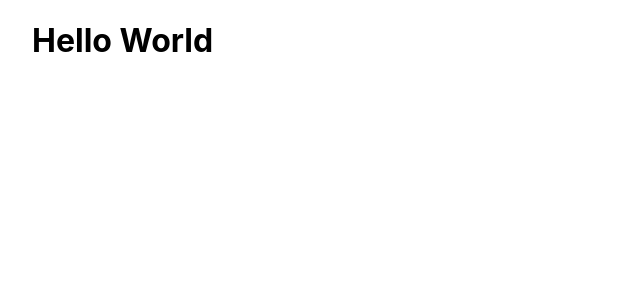
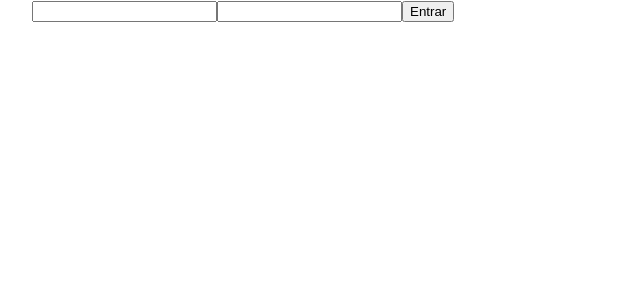
Before and after one commit to thiagosawada/nextauth, a Next.js app: page / in a window 1280 px wide. Shown: the top 300 px of the page, without its empty margins (0-640 px from the left). Built offline with nearby package versions, Linux system fonts and the light colour scheme.

Commit message:
Create form

```diff
--- a/pages/index.tsx
+++ b/pages/index.tsx
@@ -1,9 +1,23 @@
+import { FormEvent, useState } from 'react'
 import styles from '../styles/Home.module.css'
 
 export default function Home() {
+  const [email, setEmail] = useState("");
+  const [password, setPassword] = useState("");
+
+  function handleSubmit(event: FormEvent) {
+    event.preventDefault();
+
+    const data = { email, password, };
+
+    console.log(data);
+  }
+
   return (
-    <div className={styles.container}>
-      <h1>Hello World</h1>
-    </div>
+    <form onSubmit={handleSubmit} className={styles.container}>
+      <input type="email" value={email} onChange={e => setEmail(e.target.value)} />
+      <input type="password" value={password} onChange={e => setPassword(e.target.value)} />
+      <button type="submit">Entrar</button>
+    </form>
   )
 }
```
